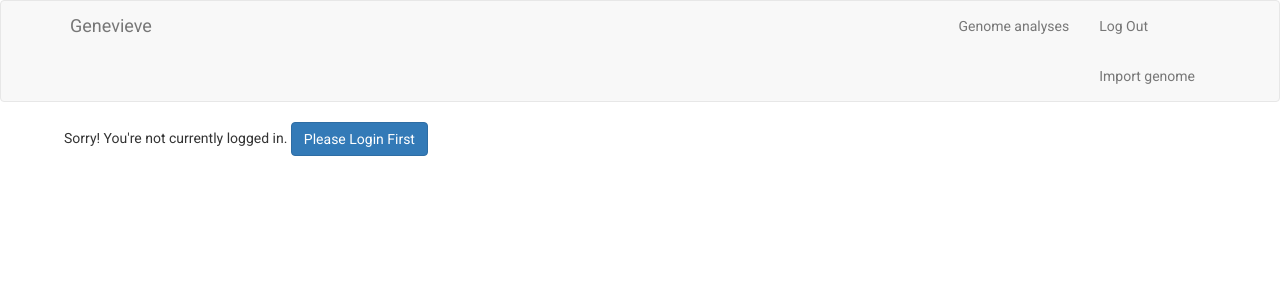
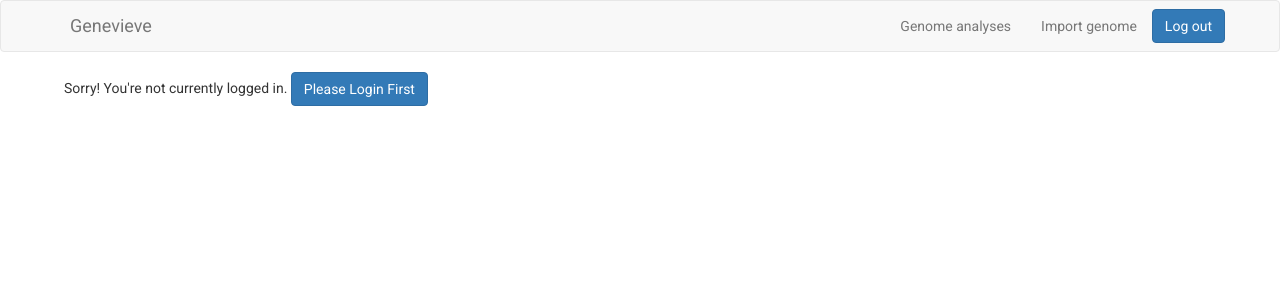
Before and after one commit to OpenHumans/archive-genevieve-201505, a Django app: page /file_process/commentary/1/ in a window 1280 px wide. Shown: the top 300 px of the page. Run offline with Django 3.2, Linux system fonts and the light colour scheme; parts of the project's set-up code (start-up, migrations or seed data) failed here and were passed over; some libraries are stand-ins or nearby versions.

Commit message:
fixed logout button page and navbar

```diff
--- a/genevieve/templates/base.html
+++ b/genevieve/templates/base.html
@@ -52,9 +52,14 @@
               <a href="{% url 'genomes:reports_list' %}">Genome analyses</a>
             </li>
             <li>
-              <a href="{% url 'account_logout' %}">Log Out</a>
               <a href="{% url 'file_process:genome_import' %}">Import genome</a>
             </li>
+            <li>
+            <form method=post action="{% url 'account_logout' %}">
+              {% csrf_token %}
+              <input class="btn btn-primary navbar-btn navbar-right" type="submit" value="Log out">
+            </form>
+          </li>
           </ul>
           {% endif %}
         </div><!-- /.navbar-collapse -->
```
